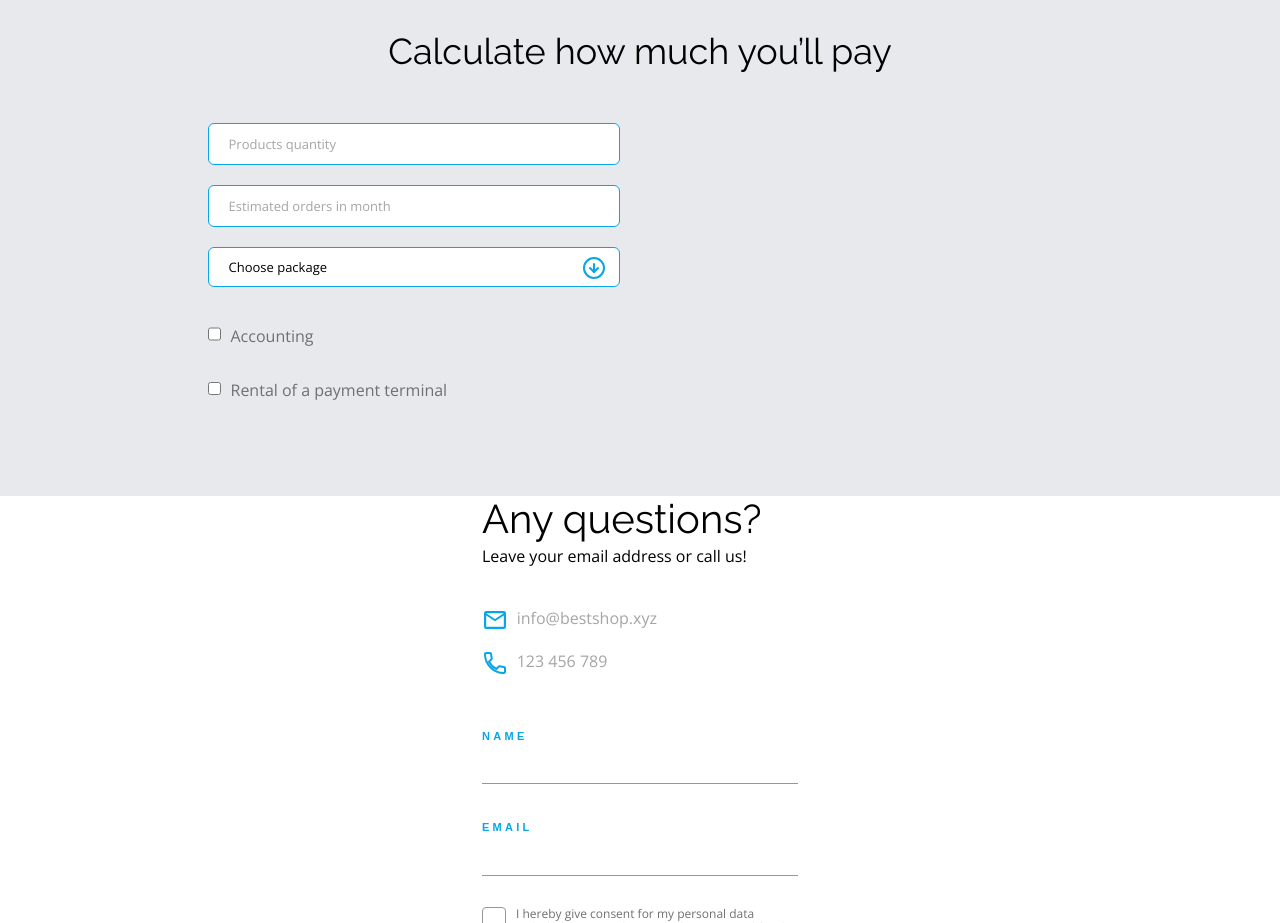
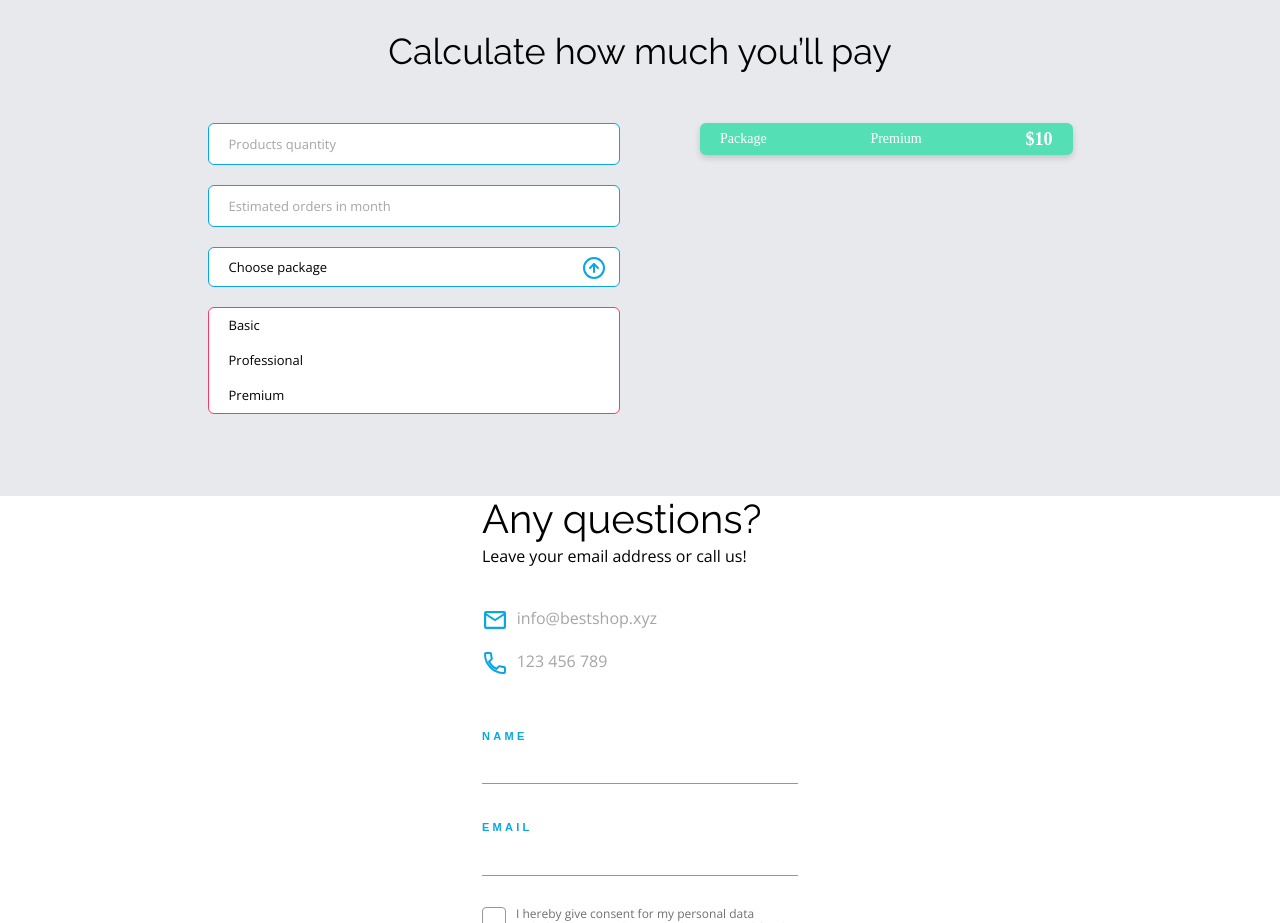
Before and after one commit to izajablecka/BestShop_RWD, a website built with Parcel: page index.html in a window 1280 px wide. Shown: the part 3920-4843 px from the top of the page. Built offline with nearby package versions, Linux system fonts and the light colour scheme; files whose address does not match are found by name.

Commit message:
awesome calculator section pt.2

```diff
--- a/index.html
+++ b/index.html
@@ -204,7 +204,7 @@
             <div class="calc__input">
                 <input type="number" class="form__input" id="orders" min="1" step="1" placeholder="Estimated orders in month"/>
             </div>
-            <div class="calc__select" id="package" data-value="">
+            <div class="calc__select open" id="package" data-value="">
                 <div class="select__input">
                     Choose package
                 </div>
@@ -239,7 +239,7 @@
                     <span class="item__calc">20 * $0.5</span>
                     <span class="item__price">$10</span>
                 </li>
-                <li class="list__item" data-id="package">
+                <li class="list__item open" data-id="package">
                     <span class="item__type">Package</span>
                     <span class="item__calc">Premium</span>
                     <span class="item__price">$10</span>
--- a/src/JS/app.js
+++ b/src/JS/app.js
@@ -1,5 +1,10 @@
 const formRefs = document.querySelector('.calc__form');
-const itemRefs = document.querySelectorAll('.list__item');
+const selectRef = document.getElementById('package');
+const dropdownRef = document.querySelector('.calc__select');
+const itemsRefs = [...document.querySelectorAll('.select__dropdown li')];
+
+console.log(dropdownRef);
+
 
 formRefs.addEventListener("input", (event) => {
     const target = event.target;
@@ -25,4 +30,20 @@
     } else if (target.id === 'terminal') {
         terminal.classList.toggle('open');
     }
+});
+
+selectRef.addEventListener('click', () => {
+    dropdownRef.classList.toggle('open');
+    console.log(dropdownRef)
+
+}, false);
+
+itemsRefs.forEach((item) => {
+
+    item.addEventListener('click', (event) => {
+        const target = event.target;
+        console.log(item)
+        document.querySelector("[data-id='package']").classList.toggle('open');
+
+    }, true)
 })
--- a/src/scss/components/calculator.scss
+++ b/src/scss/components/calculator.scss
@@ -113,6 +113,14 @@
 
       .select__dropdown {
         display: block;
+        font-family: 'Open Sans', sans-serif;
+        font-size: px-to-rem(13px);
+        font-weight: 400;
+        color: $font-color;
+        list-style: none;
+        margin-top: 0;
+        padding-left: 0;
+
       }
     }
   }
```
Also changed, not shown: dist/index.html, 2 other files.
